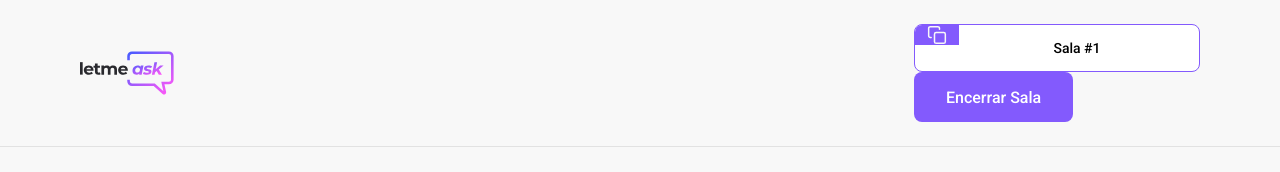
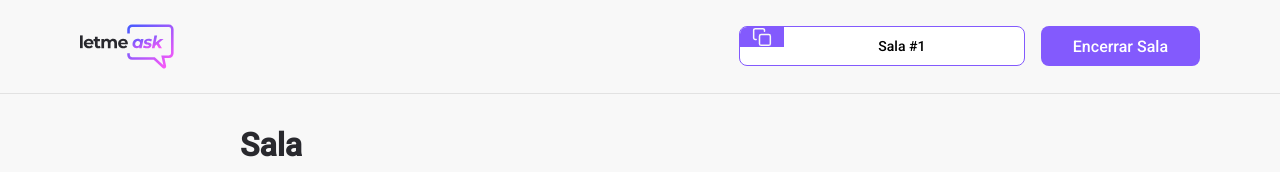
Before and after one commit to juliofilizzola/letmeask, a React (Create React App) app in the folder letmeask/: page /admin/rooms/1 in a window 1280 px wide. Shown: the top 172 px of the page. Built offline with nearby package versions, Linux system fonts and the light colour scheme; no server answers; the database is empty.

Commit message:
estilizando botão

```diff
--- a/letmeask/src/styles/room.scss
+++ b/letmeask/src/styles/room.scss
@@ -11,6 +11,15 @@
       align-items: center;
       >img {
         max-height: 45px;
+      }
+
+      > div {
+        display: flex;
+        gap: 16px;
+
+        button {
+          height: 40px;
+        }
       }
     }
   }
```
